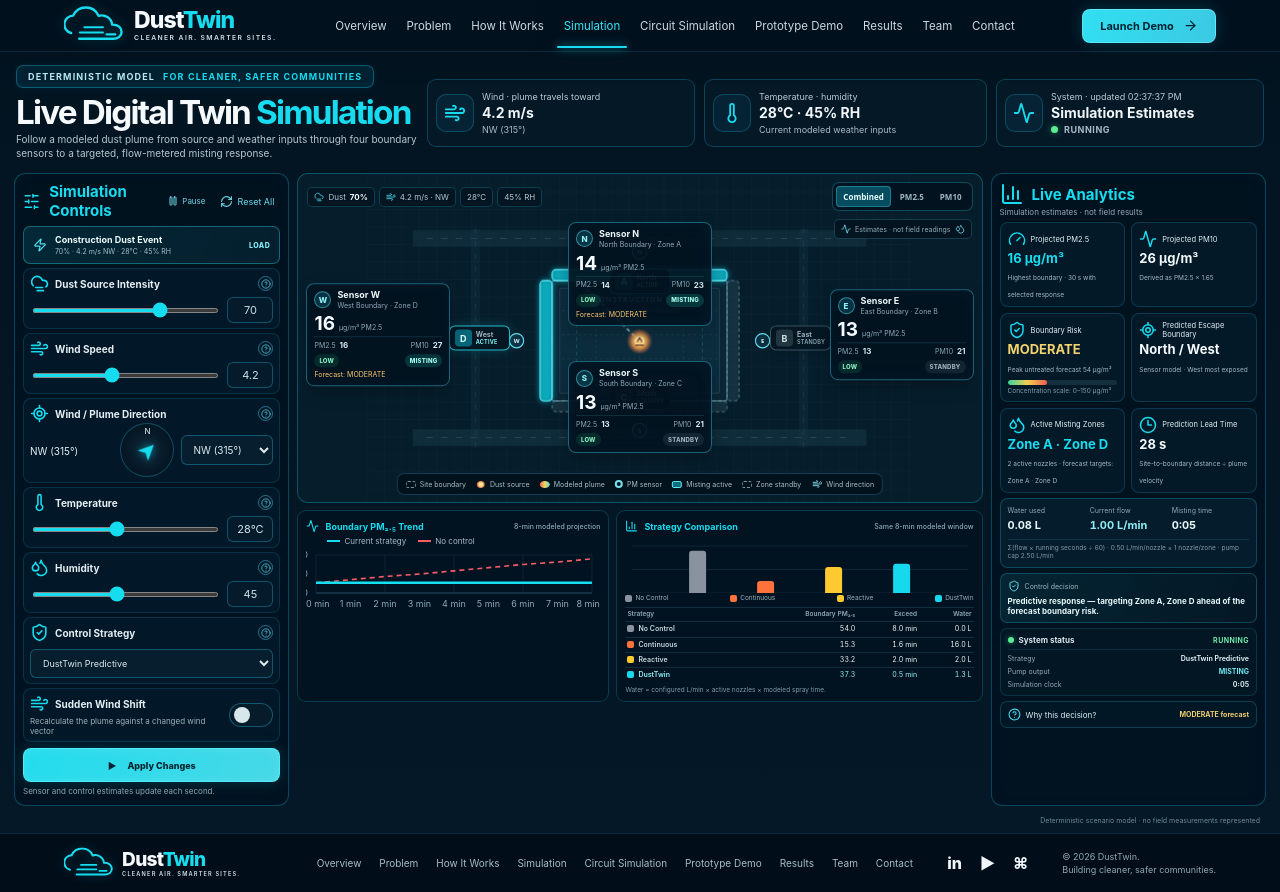
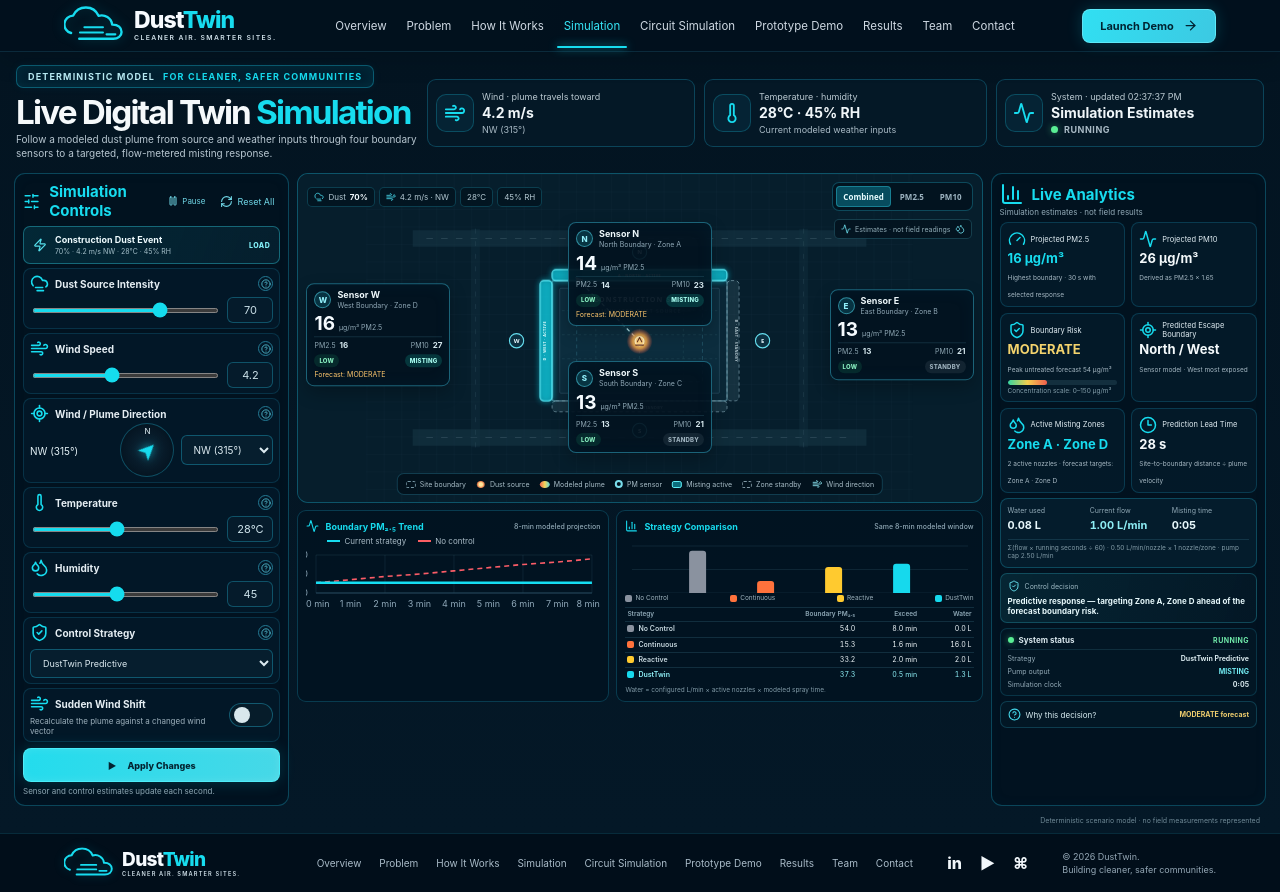
Before and after one commit to meherabmehu/DustTwin, a React (Vite) app: page /simulation in a window 1280 px wide. Built offline with nearby package versions, Linux system fonts and the light colour scheme.

Commit message:
label each boundary zone and keep map inputs visible

```diff
--- a/src/features/simulation/SimulationMap.tsx
+++ b/src/features/simulation/SimulationMap.tsx
@@ -22,13 +22,6 @@
   east: 'B',
   south: 'C',
   west: 'D',
-};
-
-const zoneLabels: Record<ZoneId, string> = {
-  A: 'North',
-  B: 'East',
-  C: 'South',
-  D: 'West',
 };
 
 function sensorValue(reading: SimulationPrediction['sensors'][number], view: PollutantView) {
@@ -61,11 +54,6 @@
       {reading.forecastStatus !== reading.status && <small className="sim-sensor-forecast">Forecast: {reading.forecastStatus}</small>}
     </div>
   );
-}
-
-function ZoneTag({ zone, active }: { zone: ZoneId; active: boolean }) {
-  const boundary = zoneLabels[zone];
-  return <span className={`map-zone-tag zone-${zone.toLowerCase()} ${active ? 'is-active' : ''}`} data-testid={`zone-${zone}`}><b>{zone}</b><span>{boundary}</span><strong>{active ? 'ACTIVE' : 'STANDBY'}</strong></span>;
 }
 
 export default function SimulationMap({
@@ -164,6 +152,10 @@
         <rect x="660" y="195" width="22" height="220" rx="7" className={`sim-zone-segment zone-B ${activeZones.has('B') ? 'is-active' : ''}`} />
         <rect x="340" y="415" width="320" height="20" rx="7" className={`sim-zone-segment zone-C ${activeZones.has('C') ? 'is-active' : ''}`} />
         <rect x="318" y="195" width="22" height="220" rx="7" className={`sim-zone-segment zone-D ${activeZones.has('D') ? 'is-active' : ''}`} />
+        <text x="500" y="189" textAnchor="middle" className={`sim-zone-label-svg ${activeZones.has('A') ? 'is-active' : ''}`}>A · NORTH · {activeZones.has('A') ? 'ACTIVE' : 'STANDBY'}</text>
+        <text transform="translate(674 305) rotate(90)" textAnchor="middle" className={`sim-zone-label-svg ${activeZones.has('B') ? 'is-active' : ''}`}>B · EAST · {activeZones.has('B') ? 'ACTIVE' : 'STANDBY'}</text>
+        <text x="500" y="429" textAnchor="middle" className={`sim-zone-label-svg ${activeZones.has('C') ? 'is-active' : ''}`}>C · SOUTH · {activeZones.has('C') ? 'ACTIVE' : 'STANDBY'}</text>
+        <text transform="translate(328 305) rotate(-90)" textAnchor="middle" className={`sim-zone-label-svg ${activeZones.has('D') ? 'is-active' : ''}`}>D · WEST · {activeZones.has('D') ? 'ACTIVE' : 'STANDBY'}</text>
 
         <g className="sim-wind-vector">
           <line x1={sourceX} y1={sourceY} x2={downwindEndX} y2={downwindEndY} markerEnd="url(#simulation-wind-arrow)" />
@@ -179,10 +171,6 @@
         <g className="sim-sensor-pin" transform="translate(500 469)"><circle r="13" /><text y="4">S</text></g>
         <g className="sim-sensor-pin" transform="translate(275 305)"><circle r="13" /><text y="4">W</text></g>
       </svg>
-
-      <div className="sim-zone-tags" aria-label="Boundary misting zones">
-        {(['A', 'B', 'C', 'D'] as const).map((zone) => <ZoneTag key={zone} zone={zone} active={activeZones.has(zone)} />)}
-      </div>
 
       {prediction.sensors.map((reading) => (
         <SensorCard key={reading.id} reading={reading} view={view} activeZone={activeZones.has(zoneForBoundary[reading.id])} />
--- a/src/features/simulation/simulationMap.css
+++ b/src/features/simulation/simulationMap.css
@@ -5,6 +5,8 @@
 .sim-site-subtitle-svg { fill: #7599a8; font: 500 9px/1 ui-sans-serif, system-ui, sans-serif; letter-spacing: 2px; }
 .sim-zone-segment { fill: rgba(86,125,141,.2); stroke: #7496a4; stroke-width: 1.4; stroke-dasharray: 6 5; transition: fill .24s ease, stroke .24s ease, filter .24s ease; }
 .sim-zone-segment.is-active { fill: rgba(19,215,235,.55); stroke: #62f3ff; stroke-width: 2.1; stroke-dasharray: none; filter: drop-shadow(0 0 6px rgba(15,225,247,.8)); animation: sim-zone-glow 1.8s ease-in-out infinite alternate; }
+.sim-zone-label-svg { fill: #b8cbd3; font: 700 7px ui-sans-serif, system-ui, sans-serif; letter-spacing: .75px; }
+.sim-zone-label-svg.is-active { fill: #e4ffff; }
 .sim-wind-vector line { stroke: #c8f7ff; stroke-width: 2.1; stroke-dasharray: 7 6; opacity: .9; filter: drop-shadow(0 0 4px rgba(38,211,235,.58)); }
 .sim-source-mark circle:first-child { opacity: .83; }
 .sim-source-mark circle:nth-child(2) { filter: drop-shadow(0 0 8px rgba(255,193,99,.7)); }
@@ -109,7 +111,6 @@
 @media (max-width: 430px) {
   .sim-map-inputs { max-width: 57%; }
   .sim-map-inputs > span { font-size: 6.5px; }
-  .sim-map-inputs > span:nth-child(3) { display: none; }
   .sim-map-view-switch button { padding: 4px 4px; font-size: 6.5px; }
   .sim-sensor-card { width: 115px; min-height: 77px; }
   .sim-sensor-card.sensor-north { top: 49px; }
```
